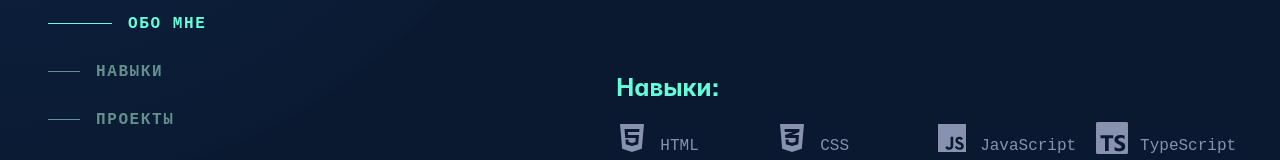
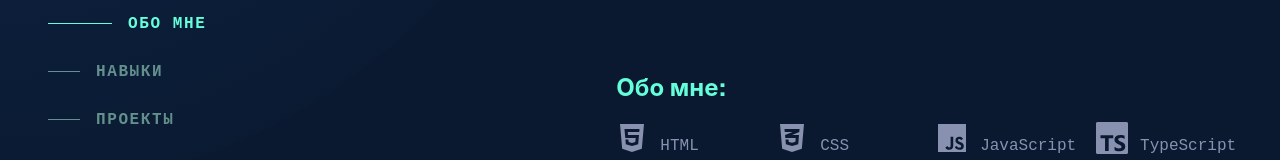
Before and after one commit to alebedev85/personal-site, a React (Vite) app: page / in a window 1280 px wide. Shown: the part 409-569 px from the top of the page. Built offline with nearby package versions, Linux system fonts and the light colour scheme; a web font is replaced by a local one.

Commit message:
refactor: перевел часть проекта

```diff
--- a/src/components/About/About.tsx
+++ b/src/components/About/About.tsx
@@ -1,37 +1,36 @@
 import styles from "./About.module.scss";
+import { useTranslation } from "react-i18next";
 
 export default function About() {
+  const { t } = useTranslation();
+
   return (
     <section id="about" className={styles.about}>
       <h2 className={styles.title}>
-        Обо мне:
+        {t("about.title")}
       </h2>
       <p className={styles.text}>
-        Я фронтенд-разработчик с двухлетним опытом, увлечённый созданием удобных
-        и эстетичных пользовательских интерфейсов. Участвовал в двух стартапах:{` `}
+        {t("about.description.part1")}{" "}
         <a
           href="https://service.re-action.online"
           target="_blank"
           rel="noreferrer noopener"
-          aria-label={`Re-Action (opens in a new tab)`}
-          title="Re-Action"
+          aria-label={t("about.links.reaction.ariaLabel")}
+          title={t("about.links.reaction.title")}
         >
-          Re-Action
+          {t("about.links.reaction.text")}
         </a>{" "}
-        - сервис для автоматической рассылки резюме,{" "}
+        {t("about.description.part2")}{" "}
         <a
           href="https://wellcards.co"
           target="_blank"
           rel="noreferrer noopener"
-          aria-label={`Wellcards (opens in a new tab)`}
-          title="Wellcards"
+          aria-label={t("about.links.wellcards.ariaLabel")}
+          title={t("about.links.wellcards.title")}
         >
-          Wellcards
+          {t("about.links.wellcards.text")}
         </a>{" "}
-        - выпуск виртуальных карт. Постоянно изучаю новые технологии и
-        инструменты, стремлюсь развиваться и решать реальные задачи. Ищу
-        интересные и полезные проекты, в которых можно создавать качественный и
-        значимый продукт.
+        {t("about.description.part3")}
       </p>
     </section>
   );
--- a/src/components/NavLinks/NavLinks.tsx
+++ b/src/components/NavLinks/NavLinks.tsx
@@ -1,15 +1,17 @@
+import { useTranslation } from "react-i18next";
+import { useActiveSection } from "../../hooks/useActiveSection";
 import styles from "./NavLinks.module.scss";
-import { useActiveSection } from "../../hooks/useActiveSection";
 
-const links = [
-  { href: "#about", label: "Обо мне" },
-  { href: "#skills", label: "Навыки" },
-  { href: "#projects", label: "Проекты" },
+const linksKeys = [
+  { href: "#about", labelKey: "nav.about" },
+  { href: "#skills", labelKey: "nav.skills" },
+  { href: "#projects", labelKey: "nav.projects" },
 ];
 
-const sectionIds = links.map(link => link.href.replace("#", ""));
+const sectionIds = linksKeys.map((link) => link.href.replace("#", ""));
 
 const NavLinks = () => {
+  const { t } = useTranslation();
   const { activeId, setActiveManually } = useActiveSection(sectionIds);
 
   const handleClick = (href: string) => {
@@ -17,17 +19,19 @@ const NavLinks = () => {
   };
 
   return (
-    <nav className={styles.nav} aria-label="In-page jump links">
+    <nav className={styles.nav} aria-label={t("nav.ariaLabel")}>
       <ul>
-        {links.map((link) => (
+        {linksKeys.map((link) => (
           <li key={link.href}>
             <a
               href={link.href}
               onClick={() => handleClick(link.href)}
-              className={`${styles.link} ${activeId === link.href ? styles.active : ""}`}
+              className={`${styles.link} ${
+                activeId === link.href ? styles.active : ""
+              }`}
             >
               <span className={styles.indicator} />
-              <span className={styles.text}>{link.label}</span>
+              <span className={styles.text}>{t(link.labelKey)}</span>
             </a>
           </li>
         ))}
--- a/src/components/Skills/Skills.tsx
+++ b/src/components/Skills/Skills.tsx
@@ -1,9 +1,12 @@
-import styles from './Skills.module.scss';
-import { skills } from '../../data/skills';
+import { useTranslation } from "react-i18next";
+import { skills } from "../../data/skills";
+import styles from "./Skills.module.scss";
 
-const Skills = () => (
+const Skills = () => {
+  const { t } = useTranslation();
+  return (
     <section id="skills" className={styles.skills}>
-    <h2>Навыки:</h2>
+      <h2>{t("about.title")}</h2>
       <ul className={styles.skillList}>
         {skills.map(({ label, icon, link }) => (
           <li key={label} className={styles.skillItem}>
@@ -23,5 +26,6 @@ const Skills = () => (
       </ul>
     </section>
   );
+};
 
 export default Skills;
--- a/src/i18n/locales/en.json
+++ b/src/i18n/locales/en.json
@@ -4,5 +4,34 @@
     "name": "Andrey Lebedev",
     "subtitle": "I'm a frontend developer",
     "description": "I create interfaces you want to use"
+  },
+  "nav": {
+    "about": "About Me",
+    "skills": "Skills",
+    "projects": "Projects",
+    "ariaLabel": "Page section navigation"
+  },
+  "about": {
+    "title": "About Me:",
+    "description": {
+      "part1": "I am a frontend developer with two years of experience, passionate about creating user-friendly and aesthetically pleasing interfaces. I participated in two startups:",
+      "part2": "- a service for automatic resume distribution,",
+      "part3": "- issuing virtual cards. I constantly learn new technologies and tools, strive to grow and solve real problems. I am looking for interesting and useful projects where I can create quality and meaningful products."
+    },
+    "links": {
+      "reaction": {
+        "ariaLabel": "Re-Action (opens in a new tab)",
+        "title": "Re-Action",
+        "text": "Re-Action"
+      },
+      "wellcards": {
+        "ariaLabel": "Wellcards (opens in a new tab)",
+        "title": "Wellcards",
+        "text": "Wellcards"
+      }
+    }
+  },
+  "skills":{
+    "title": "Skills"
   }
 }
--- a/src/i18n/locales/ru.json
+++ b/src/i18n/locales/ru.json
@@ -4,5 +4,34 @@
     "name": "Андрей Лебедев",
     "subtitle": "Я фронтенд-разработчик",
     "description": "Создаю интерфейсы, которыми хочется пользоваться"
+  },
+  "nav": {
+    "about": "Обо мне",
+    "skills": "Навыки",
+    "projects": "Проекты",
+    "ariaLabel": "Навигация по разделам страницы"
+  },
+  "about": {
+    "title": "Обо мне:",
+    "description": {
+      "part1": "Я фронтенд-разработчик с двухлетним опытом, увлечённый созданием удобных и эстетичных пользовательских интерфейсов. Участвовал в двух стартапах:",
+      "part2": "- сервис для автоматической рассылки резюме,",
+      "part3": "- выпуск виртуальных карт. Постоянно изучаю новые технологии и инструменты, стремлюсь развиваться и решать реальные задачи. Ищу интересные и полезные проекты, в которых можно создавать качественный и значимый продукт."
+    },
+    "links": {
+      "reaction": {
+        "ariaLabel": "Re-Action (открывается в новой вкладке)",
+        "title": "Re-Action",
+        "text": "Re-Action"
+      },
+      "wellcards": {
+        "ariaLabel": "Wellcards (открывается в новой вкладке)",
+        "title": "Wellcards",
+        "text": "Wellcards"
+      }
+    }
+  },
+  "skills":{
+    "title": "Навыки"
   }
 }
```
Lines whose indentation alone changed are shown as unchanged.
